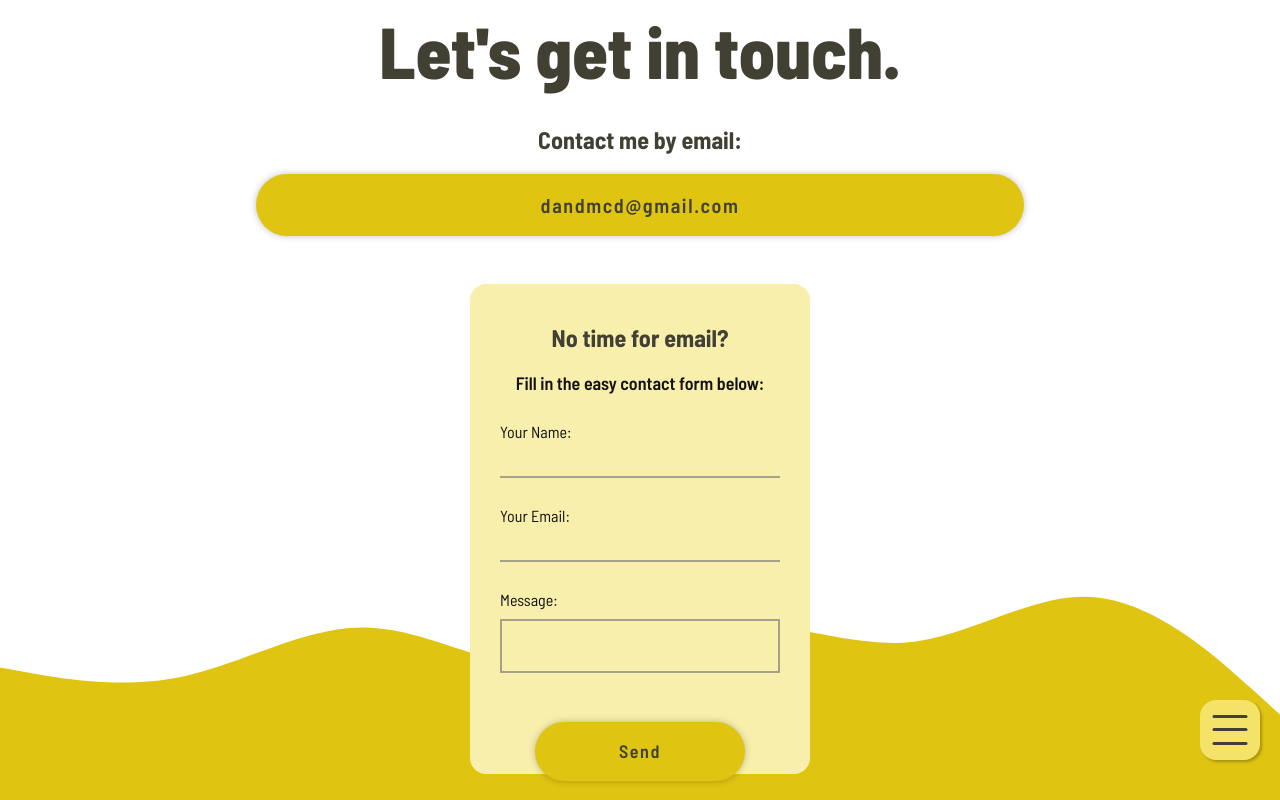
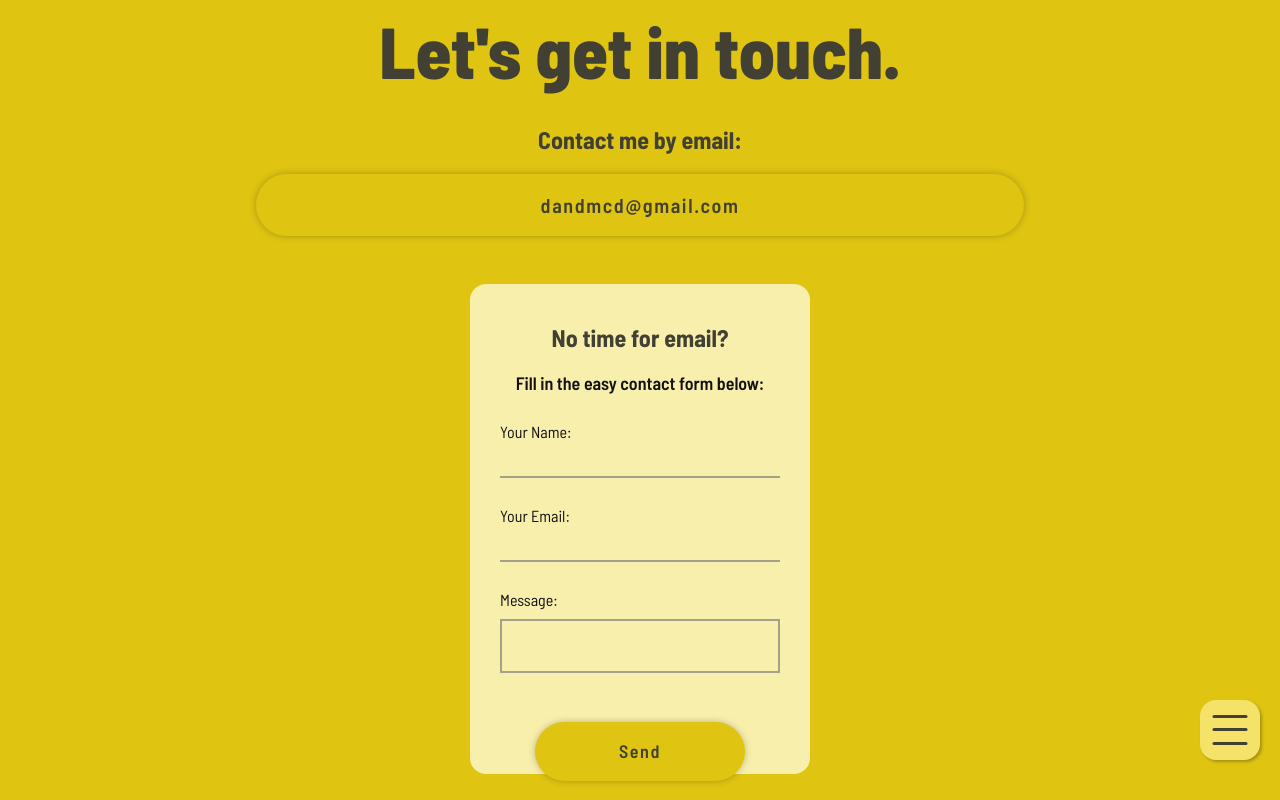
Before and after one commit to dandmcd/next-portfolio, a Next.js app: page /contact in a window 1280 px wide. Built offline with nearby package versions, Linux system fonts and the light colour scheme.

Commit message:
feature/2024-09-15-dependency-updates Updated font import and removed bg image

```diff
--- a/components/layout.tsx
+++ b/components/layout.tsx
@@ -1,5 +1,5 @@
 import Image from "next/image";
-import { Barlow_Semi_Condensed } from "@next/font/google";
+import { Barlow_Semi_Condensed } from "next/font/google";
 import styled, { ThemeProvider } from "styled-components";
 import { GlobalStyle, theme } from "../styles/globalstyled";
 import Footer from "./Footer/Footer";
@@ -9,19 +9,11 @@ const barlow = Barlow_Semi_Condensed({
   subsets: ["latin"],
 });
 
-const BgImage = styled(Image)`
-  z-index: -1;
-  object-fit: cover;
-  background-size: cover;
-  background-repeat: no-repeat;
-`;
-
 export default function Layout({ children }: { children: React.ReactNode }) {
   return (
     <>
       <ThemeProvider theme={theme}>
         <GlobalStyle />
-        <BgImage src="/wavepattern6.svg" alt="Background" fill priority />
         <main className={barlow.className}>{children}</main>
         <Footer />
       </ThemeProvider>
```
